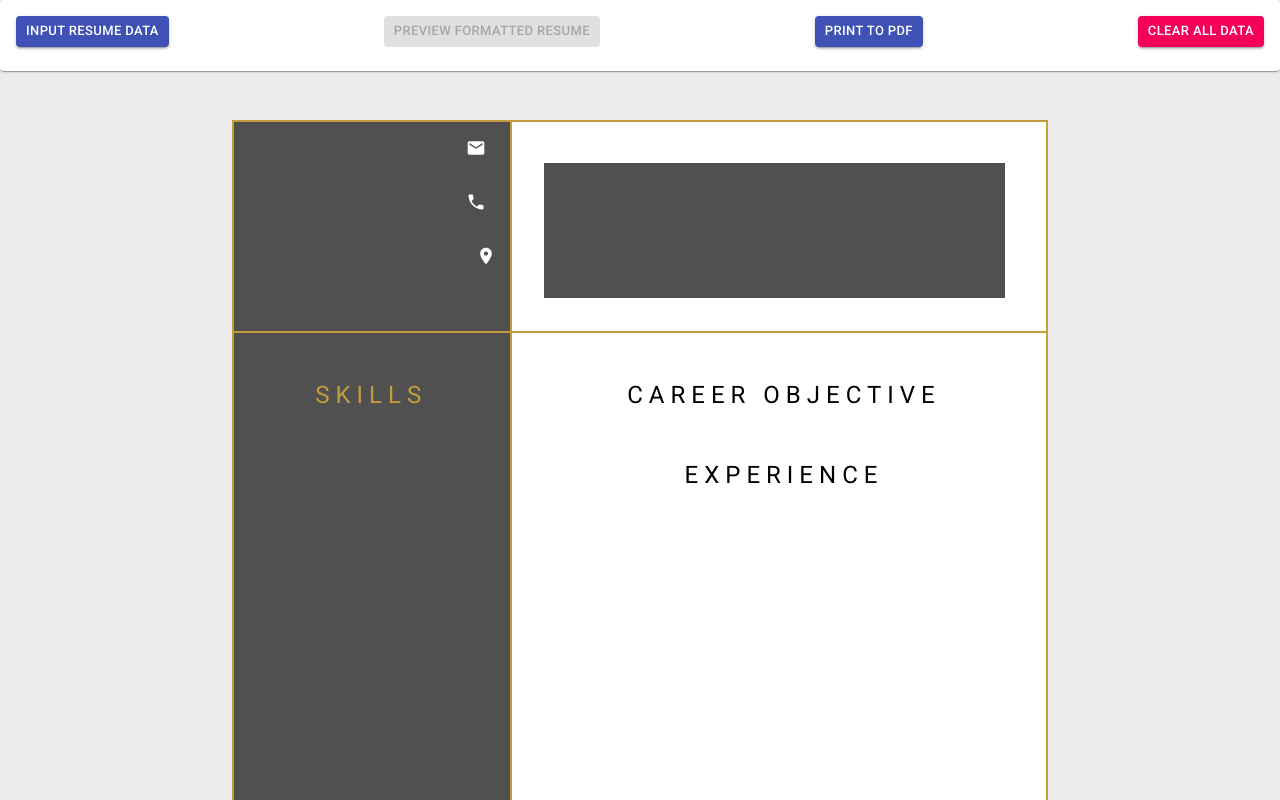
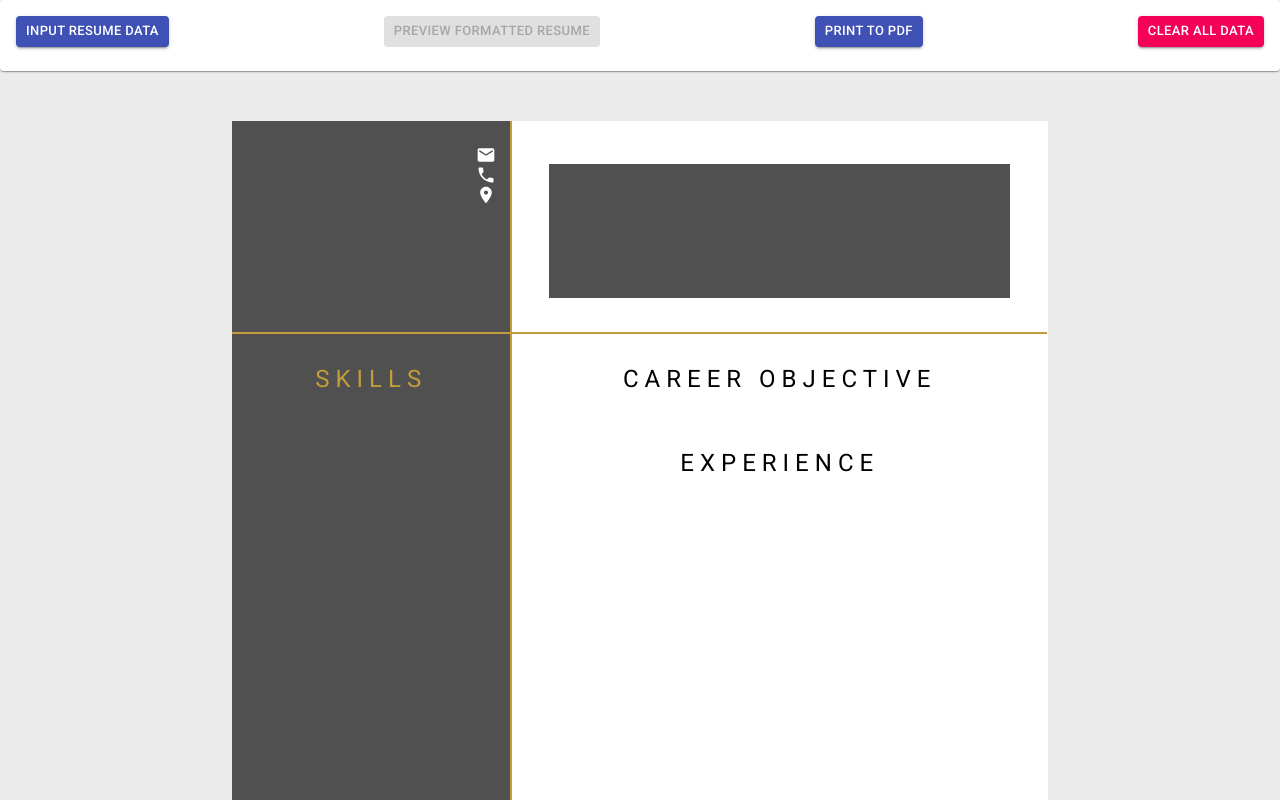
Before and after one commit to carldoleolundgren/single-page-resume-builder, a React (Create React App) app: page / in a window 1280 px wide. Both pictures are taken after a click on the button "PREVIEW FORMATTED RESUME". Shown: the top 800 px of the page. Built offline with nearby package versions, Linux system fonts and the light colour scheme.

Commit message:
major refactoring of resume preview and print view

```diff
--- a/public/index.html
+++ b/public/index.html
@@ -1,5 +1,13 @@
 <!DOCTYPE html>
 <html lang="en">
+  <style>
+    @media print {
+      body {
+        margin: 0mm 0mm 0mm 0mm;
+        size: letter;
+      }
+    }
+  </style>
   <head>
     <meta charset="utf-8" />
     <meta
--- a/src/App.js
+++ b/src/App.js
@@ -248,8 +248,7 @@ function App() {
 
   return (
     <div style={{paddingBottom: '50px'}}>
-      {/* Top buttons */}
-      <Card>
+      <Card style={{marginBottom: '50px'}}> {/* Top buttons */}
         <CardContent style={styles.centeredDiv}>
           <Button
             variant='contained'
@@ -289,10 +288,8 @@ function App() {
         </CardContent>
       </Card>
 
-
       {isInputting
-        ? /* Input Version */
-          <div>
+        ? <div> {/* Input Version */}
             <Card style={styles.cardsWithMargins}>
               <CardContent>
                 <Header
@@ -327,25 +324,29 @@ function App() {
               </CardContent>
             </Card>
           </div>
-        : /* Preview Version */
-          <div>
+        : <div ref={componentRef}> {/* Preview Version */}
             <ResumePreview
               resumeData={resumeData}
               resumeTop={120}/>
           </div>
       }
 
-      {/* Invisible Print Version */}
-      <div style={{display: 'none'}}>
-       <div ref={componentRef}>
-          <ResumePreview
-            resumeData={resumeData}
-            resumeTop={0}/>
-        </div>
-      </div>
+
 
     </div>
   );
 }
 
 export default App;
+
+/* Old invisible print version
+
+<div style={{display: 'none'}}>
+<div >
+   <ResumePreview
+     resumeData={resumeData}
+     resumeTop={0}/>
+ </div>
+</div>
+
+*/
--- a/src/components/ResumePreview.js
+++ b/src/components/ResumePreview.js
@@ -55,7 +55,7 @@ const Address = (props) => {
 const School = (props) => {
   return (
     <div>
-      <li style={styles.resumeBottomLeftLi}>
+      <li style={styles.educationAndSkillsLi}>
         <Typography variant='body1' style={{fontWeight: 'bold'}}>{props.school.toUpperCase()}</Typography>
         <Typography variant='body1' style={{fontWeight: 'bold', fontStyle: 'italic'}}>{props.schoolLocation}</Typography>
         <Typography variant='body1'>{props.degree}</Typography>
@@ -91,7 +91,7 @@ const Education = (props) => {
 
 const Skill = (props) => {
   return (
-    <li style={{...styles.resumeBottomLeftLi, marginBottom: '.1in'}}>
+    <li style={{...styles.educationAndSkillsLi, marginBottom: '.1in'}}>
       <Typography variant='body1'>{props.skill}</Typography>
     </li>
   );
@@ -174,61 +174,38 @@ const styles = {
   resumeContainer: {
     height: '11in',
     width: '8.5in',
-    position: 'absolute',
-    left: '50%',
-    marginLeft: '-4.25in',
-    right: '50%',
-    marginRight: '-4.25in',
-    outline: '2px solid rgb(195,157,57)',
-    outlineOffset: '-2px',
     zIndex: '-1',
     overflow: 'hidden',
     backgroundColor: 'white',
-    top: '120px'
-  },
-  resumeBottomLeftHeaders: {
-    color: 'rgb(195,157,57)',
-    textAlign: 'center',
-    letterSpacing: '0.25em',
-    marginTop: '.5in'
-  },
-  resumeTop: {
-    position: 'absolute',
-    left: '0',
-    top: '0',
-    height: '2.2in',
-    width: '100%',
-    zIndex: '0',
+    margin: '0px auto',
   },
   resumeHeader: {
-    position: 'absolute',
-    right: '0',
     height: '2.2in',
-    width: '5.6in',
-    borderBottom: '2px solid rgb(195,157,57)',
+    borderBottom: '.03in solid rgb(195,157,57)',
+    display: 'inline-block',
+    verticalAlign: 'top',
   },
-  nameBox: {
-    position: 'relative',
-    right: '0',
-    height: '1.4in',
-    marginTop: '0',
-    width: '4.8in',
-    margin: '.45in .35in',
-    backgroundColor: 'rgb(80,80,80)',
-  },
-  title: {
-    marginTop: '-.42in'
-  },
-  resumeTopLeft: {
+  contactDataSection: {
     height: '2.2in',
     width: '2.9in',
-    top: '0',
-    left: '0',
     justifyContent: 'spaceBetween',
     flexDirection: 'column',
-    borderBottom: '2px solid rgb(195,157,57)',
-    borderRight: '2px solid rgb(195,157,57)',
+    borderBottom: '.03in solid rgb(195,157,57)',
+    borderRight: '.03in solid rgb(195,157,57)',
     backgroundColor: 'rgb(80,80,80)',
+    zIndex: '1'
+  },
+  clearFloats: {
+    clear: 'both',
+  },
+  contactData: {
+    float: 'right',
+    marginRight: '.1in',
+    marginBottom: '.2in',
+    paddingLeft: 'min(5px)',
+    wordWrap: 'break-word',
+    maxWidth: '29ch',
+    color: 'white',
     zIndex: '1'
   },
   contactIcon: {
@@ -237,34 +214,37 @@ const styles = {
     color: 'white',
     zIndex: '1'
   },
-  contactData: {
-    float: 'left',
-    marginRight: '.1in',
-    zIndex: '1'
+  nameBox: {
+    height: '1.4in',
+    width: '4.8in',
+    margin: '0.45in auto 0 auto',
+    backgroundColor: 'rgb(80,80,80)',
   },
-  resumeBottomLeft: {
-    position: 'absolute',
-    left: '0',
-    top: '2.2in',
-    height: '8.8in',
+  resumeBody: {
+    display: 'inline-block',
+    verticalAlign: 'top',
+  },
+  resumeBodyHeaders: {
+    textAlign: 'center',
+    letterSpacing: '0.25em',
+    marginTop: '.3in'
+  },
+  educationAndSkills: {
+    height: '8.77in',
     width: '2.9in',
-    borderRight: '2px solid rgb(195,157,57)',
+    borderRight: '.03in solid rgb(195,157,57)',
     backgroundColor: 'rgb(80,80,80)',
     zIndex: '-1'
   },
-  resumeBottomLeftLi: {
+  educationAndSkillsLi: {
     color: 'white',
     listStyleType: 'none',
     textAlign: 'right',
     margin: '0 .25in .3in .1in',
   },
-  resumeMainBody: {
-    position: 'absolute',
-    top: '2.2in',
-    height: '8.8in',
-    left: '2.9in',
-    width: '5.1in',
-    margin: '0in .3in',
+  objectiveAndExperience: {
+    width: '5.17in',
+    margin: '0in .2in',
   },
   jobs: {
     listStyleType: 'none',
@@ -278,56 +258,23 @@ const styles = {
 const ResumePreview = (props) => {
   return (
     <div style={{...styles.resumeContainer, top: `${props.resumeTop}px`}}>
-        <div style={styles.resumeHeader}>
-          <div style={styles.nameBox}>
-            <Typography
-              variant='h3'
-              align='center'
-              style={{color: 'white'}}
-              gutterBottom>
-              {props.resumeData.personalData.firstName}
-            </Typography>
-            <Typography
-              variant='h3'
-              align='center'
-              style={{color: 'rgb(195,157,57)'}}>
-              {props.resumeData.personalData.lastName}
-            </Typography>
+        <div> {/* Top portion of resume - name, title, and contact info */}
+          <div style={{...styles.resumeHeader, ...styles.contactDataSection}}> {/* Contact data section */}
+            <div style={styles.clearFloats}> {/* email */}
+              <EmailIcon fontSize='small' style={{...styles.contactIcon, marginTop: '.25in'}}></EmailIcon>
+              <Typography variant='body2' style={{...styles.contactData, marginTop: '.25in'}}>{props.resumeData.personalData.email}</Typography>
             </div>
-          <Typography
-            variant='h5'
-            align='center'
-            color='textSecondary'
-            style={styles.title}>
-            {props.resumeData.personalData.title}
-          </Typography>
+            <div style={styles.clearFloats}> {/* phone number */}
+              <PhoneIcon fontSize='small' style={styles.contactIcon}></PhoneIcon>
+              <Typography variant='body2' style={styles.contactData}>{props.resumeData.personalData.phone}</Typography>
             </div>
-
-        <div style={styles.resumeTopLeft}>
-          <br></br>
-          <div style={styles.contactIcon}>
-            <Typography variant='body2' style={styles.contactData}>{props.resumeData.personalData.email}</Typography>
-            <EmailIcon fontSize='small'></EmailIcon>
+            <div style={styles.clearFloats}> {/* address */}
+              <LocationOnIcon fontSize='small' style={styles.contactIcon}></LocationOnIcon>
+              <Address address={props.resumeData.personalData.address} />
             </div>
-          <br></br>
-          <br></br>
-          <br></br>
-          <div style={styles.contactIcon}>
-            <Typography variant='body2' style={styles.contactData}>{props.resumeData.personalData.phone}</Typography>
-            <PhoneIcon fontSize='small'></PhoneIcon>
-          </div>
-          <br></br>
-          <br></br>
-          <br></br>
-          <div style={styles.contactIcon}>
-            <Address address={props.resumeData.personalData.address} />
-            <LocationOnIcon fontSize='small'></LocationOnIcon>
-          </div>
-          <br></br>
-          <br></br>
-          <br></br>
             {props.resumeData.personalData.github &&
-            <div style={styles.contactIcon}>
+              <div style={styles.clearFloats}> {/* github, if it was entered */}
+                <GitHubIcon fontSize='small' style={styles.contactIcon}></GitHubIcon>
                 <Typography variant='body2' style={styles.contactData}>
                   <Link
                     href={`https://${props.resumeData.personalData.github}`}
@@ -337,41 +284,76 @@ const ResumePreview = (props) => {
                       {props.resumeData.personalData.github}
                   </Link>
                   </Typography>
-              <GitHubIcon fontSize='small'></GitHubIcon>
               </div>
             }
           </div>
-
-        <div style={styles.resumeBottomLeft}>
-          {props.resumeData.schools.length > 0
-            ? <div>
-                <Typography variant='h5' style={styles.resumeBottomLeftHeaders}>
+          <div style={{...styles.resumeHeader, width: '5.57in'}}> {/* Name and title */}
+            <div style={styles.nameBox}> {/* Box containing first and last names */}
+              <Typography /* first name */
+                variant='h3'
+                align='center'
+                style={{color: 'white'}}
+                gutterBottom>
+                  {props.resumeData.personalData.firstName}
+              </Typography>
+              <Typography /* last name */
+                variant='h3'
+                align='center'
+                style={{color: 'rgb(195,157,57)'}}>
+                  {props.resumeData.personalData.lastName}
+              </Typography>
+            </div>
+              <Typography /* title */
+                variant='h5'
+                align='center'
+                color='textSecondary'>
+                  {props.resumeData.personalData.title}
+              </Typography>
+          </div>
+        </div>
+        <div> {/* Bottom portion of resume - left: skills, education; right: career objective, experience */}
+          <div style={{...styles.resumeBody, ...styles.educationAndSkills}}> {/* education and skills */}
+            {props.resumeData.schools.length > 0 &&
+              <div> {/* education */}
+                <Typography variant='h5' style={{...styles.resumeBodyHeaders, color: 'rgb(195,157,57)'}}>
                   EDUCATION
                 </Typography>
                 <Education schools={props.resumeData.schools}/>
               </div>
-            : <div></div>
             }
-          <Typography variant='h5' style={styles.resumeBottomLeftHeaders}>
+            <Typography /* skills */
+              variant='h5'
+              style={{...styles.resumeBodyHeaders, color: 'rgb(195,157,57)'}}>
                 SKILLS
             </Typography>
             <Skills skills={props.resumeData.skills}/>
           </div>
-
-        <div style={styles.resumeMainBody}>
-            <Typography variant='h5' style={{...styles.resumeBottomLeftHeaders, color: 'black'}} >
+          <div style={{...styles.resumeBody, ...styles.objectiveAndExperience}}> {/* career objective and experience */}
+            <div> {/* career objective */}
+              <Typography variant='h5' style={{...styles.resumeBodyHeaders, color: 'black'}} >
                 CAREER OBJECTIVE
               </Typography>
-            <Typography variant='body1' style={{marginTop: '.20in'}}>
+              <Typography variant='body1' style={{marginTop: '.20in', display: 'inline-block'}}>
                 {props.resumeData.careerObjective}
               </Typography>
-            <Typography variant='h5' style={{...styles.resumeBottomLeftHeaders, color: 'black'}} >
+            </div>
+            <div> {/* experience */}
+              <Typography variant='h5' style={{...styles.resumeBodyHeaders, color: 'black'}} >
                 EXPERIENCE
               </Typography>
               <Experience jobs={props.resumeData.jobs} />
             </div>
           </div>
+        </div>
+
+
+      </div>
   );
 }
 
 export default ResumePreview;
+
+/*
+
+
+*/
```
Also changed, not shown: 1 other file (tests, documents, lock files or other folders). Lines whose indentation alone changed are shown as unchanged.
